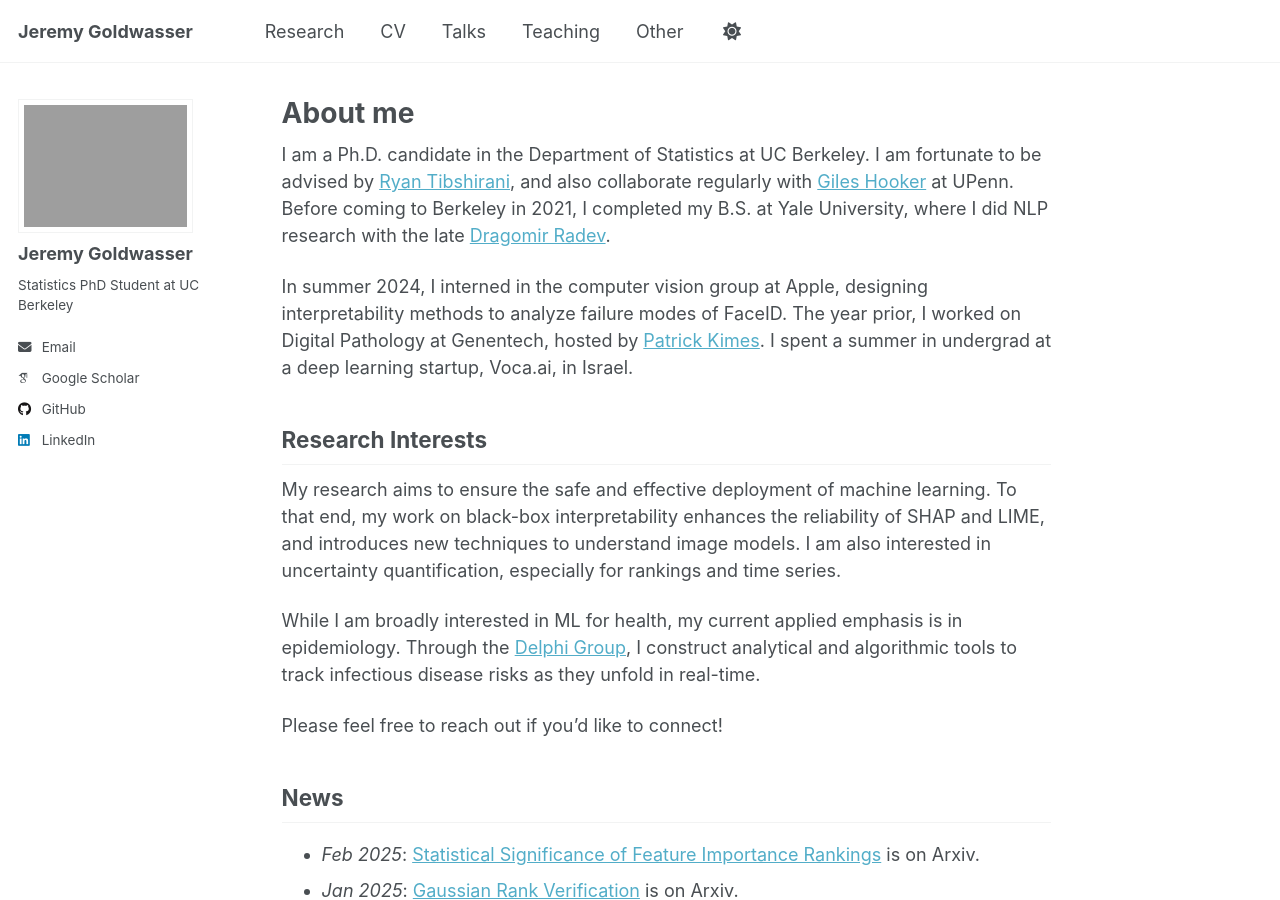
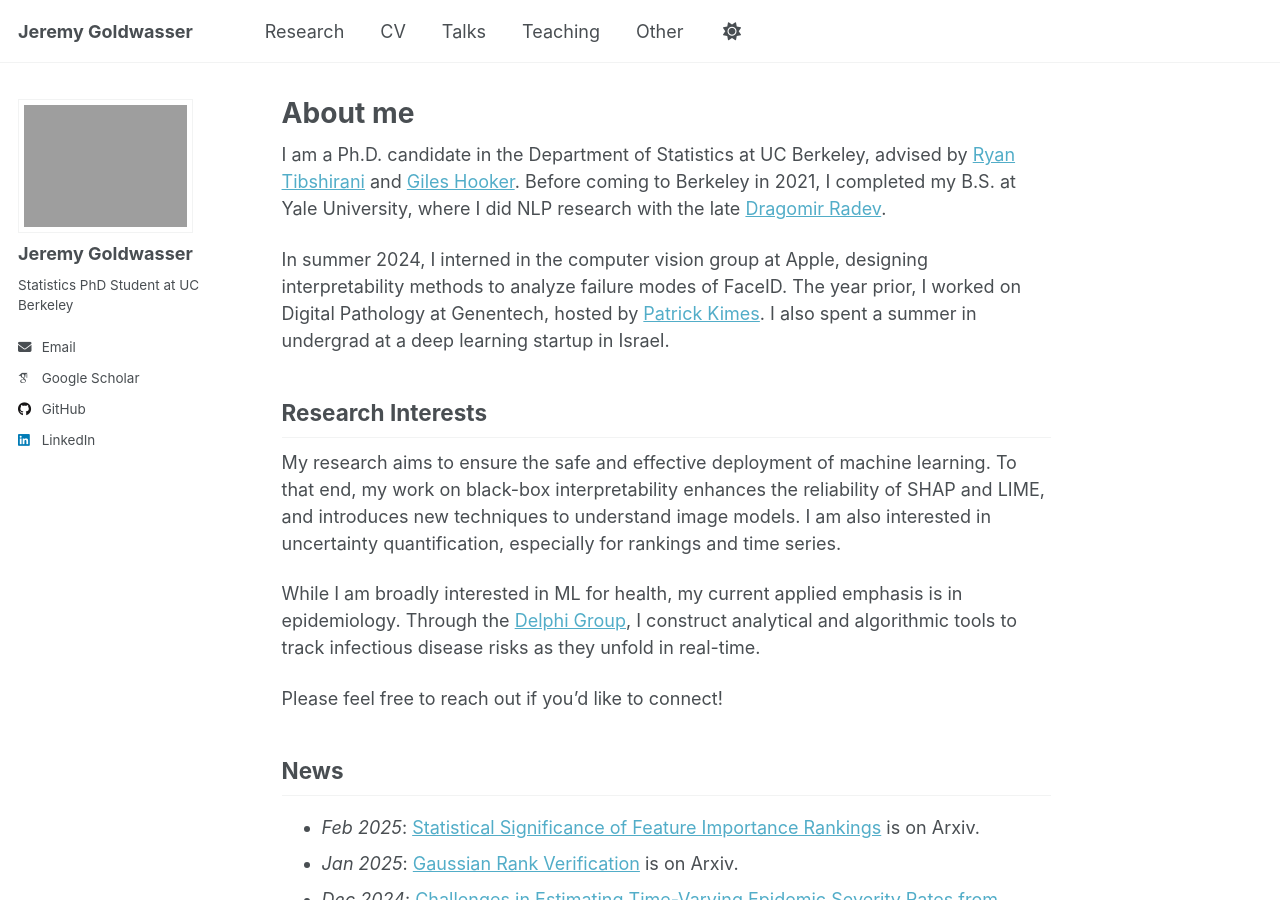
Before and after one commit to jeremy-goldwasser/jeremy-goldwasser.github.io, a Jekyll site: the page built from _pages/about.md, in a window 1280 px wide and 900 px high. Built offline with Jekyll 4.4.1, drawn with Linux system fonts in a browser that asks for light colours; some web fonts are replaced.

Commit message:
Update about.md

```diff
--- a/_pages/about.md
+++ b/_pages/about.md
@@ -9,9 +9,9 @@ redirect_from:
 ---
 
 
-I am a Ph.D. candidate in the Department of Statistics at UC Berkeley. I am fortunate to be advised by [Ryan Tibshirani](https://www.stat.berkeley.edu/~ryantibs/), and also collaborate regularly with [Giles Hooker](https://gileshooker.com/) at UPenn. Before coming to Berkeley in 2021, I completed my B.S. at Yale University, where I did NLP research with the late [Dragomir Radev](https://seas.yale.edu/news-events/news/memoriam-dragomir-radev-professor-computer-science).
+I am a Ph.D. candidate in the Department of Statistics at UC Berkeley, advised by [Ryan Tibshirani](https://www.stat.berkeley.edu/~ryantibs/) and [Giles Hooker](https://gileshooker.com/). Before coming to Berkeley in 2021, I completed my B.S. at Yale University, where I did NLP research with the late [Dragomir Radev](https://seas.yale.edu/news-events/news/memoriam-dragomir-radev-professor-computer-science).
 
-In summer 2024, I interned in the computer vision group at Apple, designing interpretability methods to analyze failure modes of FaceID. The year prior, I worked on Digital Pathology at Genentech, hosted by [Patrick Kimes](https://www.pkimes.com/). I spent a summer in undergrad at a deep learning startup, Voca.ai, in Israel.
+In summer 2024, I interned in the computer vision group at Apple, designing interpretability methods to analyze failure modes of FaceID. The year prior, I worked on Digital Pathology at Genentech, hosted by [Patrick Kimes](https://www.pkimes.com/). I also spent a summer in undergrad at a deep learning startup in Israel.
 
 
 ## Research Interests
```
